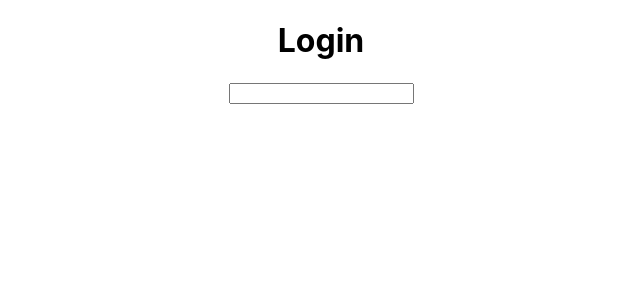
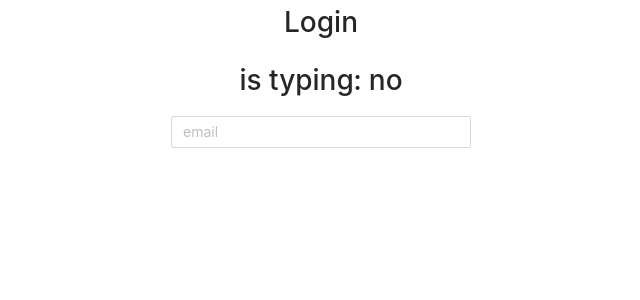
Before and after one commit to Emiliano-Russo/drixit-frontend, a React (Create React App) app in the folder drixit/: page / in a window 1280 px wide. Shown: the top 300 px of the page, without its empty margins (319-959 px from the left). Built offline with nearby package versions, Linux system fonts and the light colour scheme.

Commit message:
debounce basis

```diff
--- a/drixit/package.json
+++ b/drixit/package.json
@@ -10,6 +10,7 @@
     "@types/node": "^16.11.49",
     "@types/react": "^18.0.17",
     "@types/react-dom": "^18.0.6",
+    "antd": "^4.22.6",
     "react": "^18.2.0",
     "react-dom": "^18.2.0",
     "react-scripts": "5.0.1",
--- a/drixit/src/App.tsx
+++ b/drixit/src/App.tsx
@@ -1,12 +1,39 @@
-import React from "react";
-import logo from "./logo.svg";
+import React, { useCallback, useEffect, useState } from "react";
 import "./App.css";
+import { Input } from "antd";
+import "antd/dist/antd.css";
+
+function isEmailValid(email: string): boolean {
+  return true;
+}
 
 function App() {
+  const [email, setEmail] = useState("");
+  const [isTyping, setIsTyping] = useState(false);
+
+  useEffect(() => {
+    const timeoutID = setTimeout(() => {
+      console.log(email);
+      setIsTyping(false);
+    }, 500);
+    return () => {
+      clearTimeout(timeoutID);
+    };
+  });
+
   return (
     <div className="App">
       <h1>Login</h1>
-      <input type={"text"}></input>
+      <h1>is typing: {isTyping ? "yes" : "no"}</h1>
+      <Input
+        placeholder="email"
+        style={{ width: 300 }}
+        value={email}
+        onChange={(e) => {
+          setIsTyping(true);
+          setEmail(e.target.value);
+        }}
+      ></Input>
     </div>
   );
 }
```
Also changed, not shown: 1 other file (tests, documents, lock files or other folders).
